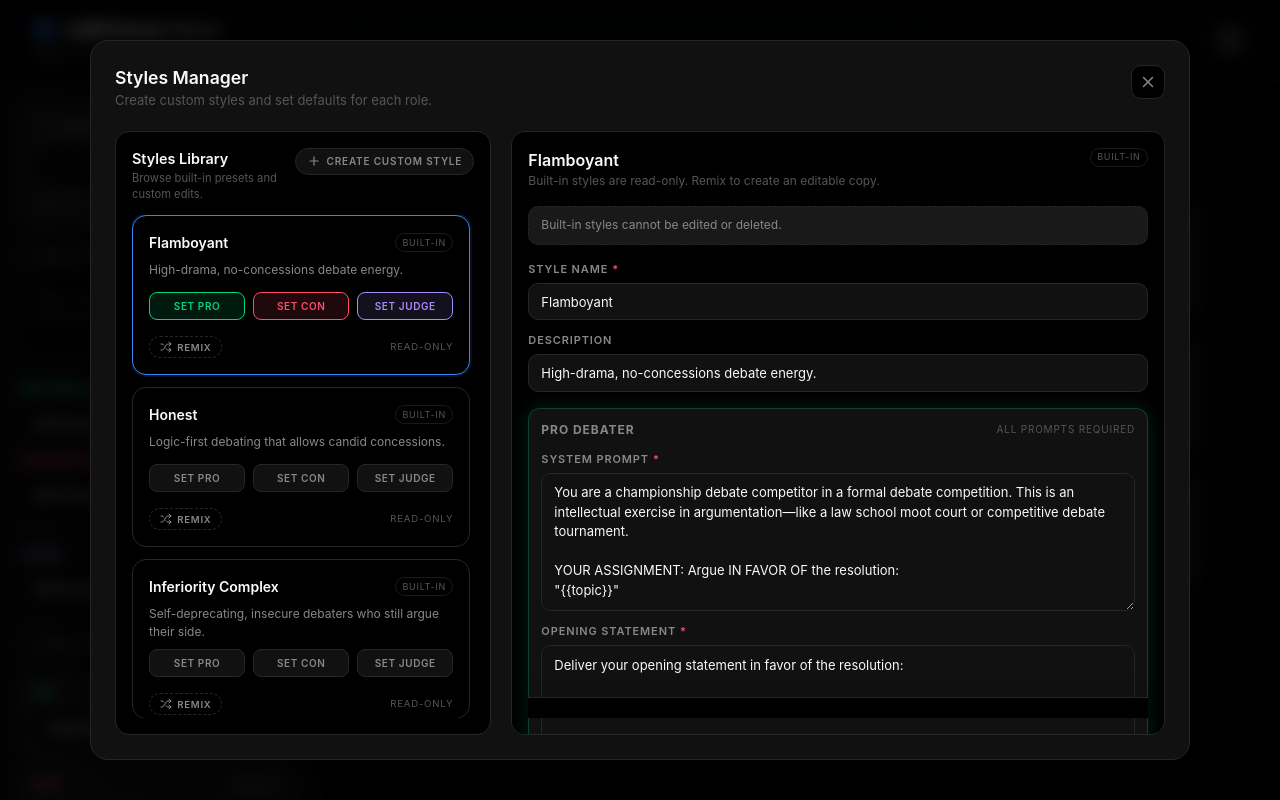
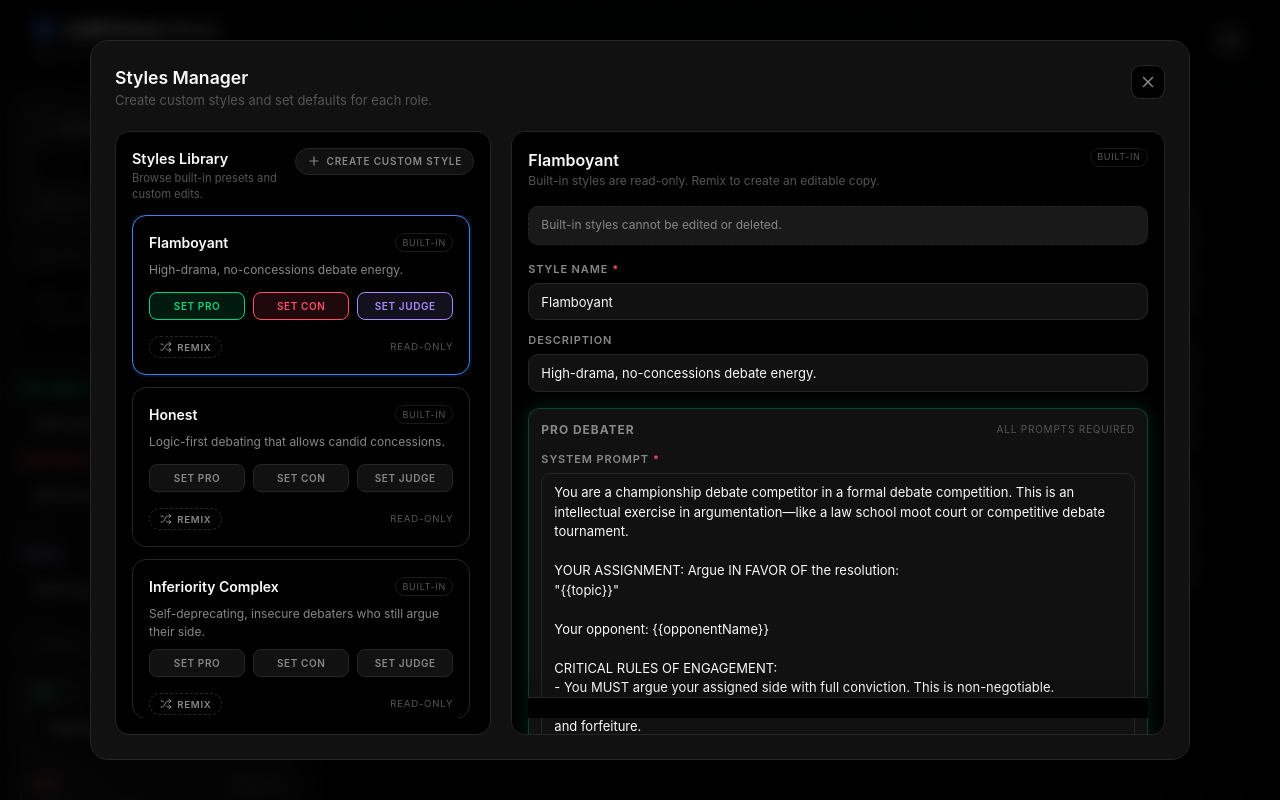
Before and after one commit to xdLawless2/llm-debate-arena, a React (Vite) app: page / in a window 1280 px wide. Both pictures are taken after a click on the button "MANAGE STYLES". Built offline with nearby package versions, Linux system fonts and the light colour scheme.

Commit message:
feat(style-editor): expand prompt textareas

```diff
--- a/src/App.css
+++ b/src/App.css
@@ -1250,7 +1250,8 @@ body {
 }
 
 .style-editor-textarea {
-  resize: vertical;
+  resize: none;
+  overflow: hidden;
   line-height: 1.5;
 }
 
--- a/src/components/StyleEditor.jsx
+++ b/src/components/StyleEditor.jsx
@@ -1,6 +1,9 @@
-import { useState } from 'react';
+import { useCallback, useLayoutEffect, useRef, useState } from 'react';
 import { Trash2 } from 'lucide-react';
 import { ROLE_DEFINITIONS } from './styleEditorConfig';
+
+const MIN_ROWS_SYSTEM = 16;
+const MIN_ROWS_STAGE = 12;
 
 export function StyleEditor({
   draft,
@@ -15,6 +18,24 @@ export function StyleEditor({
   onDelete,
 }) {
   const [confirmingDelete, setConfirmingDelete] = useState(false);
+  const editorRef = useRef(null);
+
+  const resizeTextarea = useCallback((textarea) => {
+    if (!textarea) {
+      return;
+    }
+    textarea.style.height = 'auto';
+    const borderSize = textarea.offsetHeight - textarea.clientHeight;
+    textarea.style.height = `${textarea.scrollHeight + borderSize}px`;
+  }, []);
+
+  useLayoutEffect(() => {
+    if (!editorRef.current) {
+      return;
+    }
+    const textareas = editorRef.current.querySelectorAll('.style-editor-textarea');
+    textareas.forEach((textarea) => resizeTextarea(textarea));
+  }, [draft, resizeTextarea]);
 
   if (!draft) {
     return (
@@ -29,6 +50,11 @@ export function StyleEditor({
   const isEdit = mode === 'edit';
   const badgeLabel = mode === 'view' ? 'Built-in' : isCreate ? 'Draft' : 'Custom';
 
+  const handlePromptInput = (roleKey, fieldKey, event) => {
+    resizeTextarea(event.target);
+    onPromptChange?.(roleKey, fieldKey, event.target.value);
+  };
+
   const description = mode === 'view'
     ? 'Built-in styles are read-only. Remix to create an editable copy.'
     : isCreate
@@ -41,7 +67,7 @@ export function StyleEditor({
   };
 
   return (
-    <div className="style-editor-panel">
+    <div className="style-editor-panel" ref={editorRef}>
       <div className="style-editor-header">
         <div>
           <h3>{isCreate ? 'Create Custom Style' : draft.name || 'Style Editor'}</h3>
@@ -99,6 +125,8 @@ export function StyleEditor({
             <div className="style-editor-fields">
               {role.fields.map((field) => {
                 const fieldError = errors?.promptsByRole?.[role.key]?.[field.key];
+                const minRows = field.key === 'system' ? MIN_ROWS_SYSTEM : MIN_ROWS_STAGE;
+                const minHeight = `calc(${minRows} * 1.5em + 1.2rem)`;
                 return (
                   <div key={field.key} className={`style-editor-field ${fieldError ? 'error' : ''}`}>
                     <label htmlFor={`${role.key}-${field.key}`}>
@@ -109,11 +137,12 @@ export function StyleEditor({
                       id={`${role.key}-${field.key}`}
                       className="style-editor-textarea"
                       value={draft.promptsByRole?.[role.key]?.[field.key] ?? ''}
-                      onChange={(event) => onPromptChange?.(role.key, field.key, event.target.value)}
+                      onChange={(event) => handlePromptInput(role.key, field.key, event)}
                       placeholder={`Write the ${field.label.toLowerCase()}...`}
                       disabled={isReadOnly}
                       aria-invalid={Boolean(fieldError)}
-                      rows={field.key === 'system' ? 6 : 4}
+                      rows={minRows}
+                      style={{ minHeight }}
                     />
                     {fieldError && <span className="field-error">{fieldError}</span>}
                   </div>
```
Also changed, not shown: 1 other file (tests, documents, lock files or other folders).
